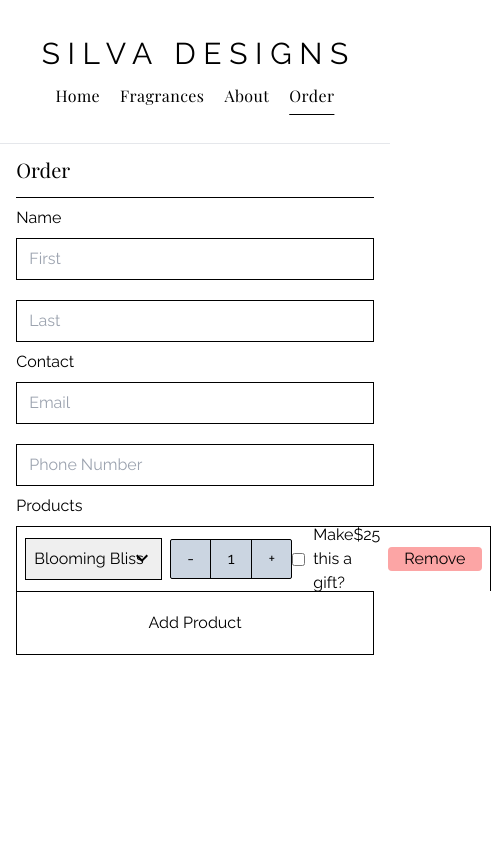
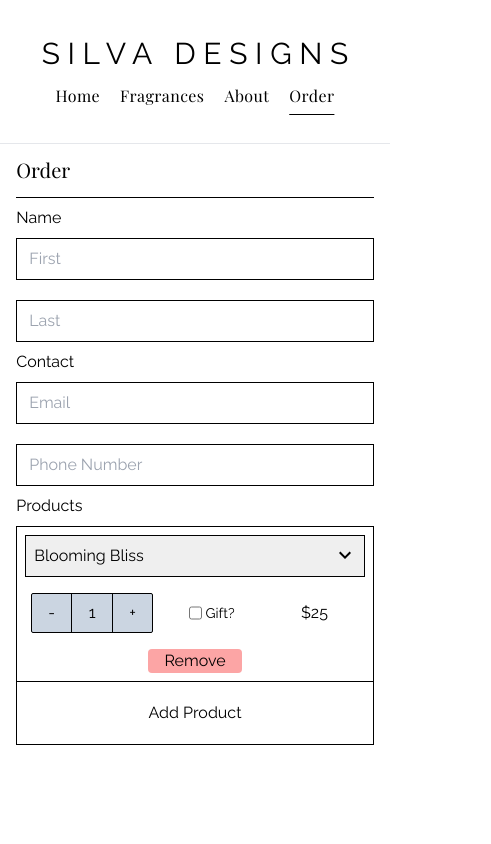
Before and after one commit to silva-tim/silva-designs, a React (Vite) app: page /order in a window 390 px wide. Shown: the top 844 px of the page, 491 px wide, since content can reach past the window. Built offline with nearby package versions, Linux system fonts and the light colour scheme.

Commit message:
Mobile design for productline done and order page is mostly done

```diff
--- a/src/components/ProductLine.tsx
+++ b/src/components/ProductLine.tsx
@@ -14,8 +14,8 @@ export default function ProductLine({ item }: props) {
   const [candles] = useState(getCandles());
 
   return (
-    <div className="flex h-16 items-center">
-      <div className="relative flex basis-5/12 p-2">
+    <div className="flex flex-wrap justify-center gap-2">
+      <div className="relative flex basis-full p-2">
         <select
           name="fragrance"
           value={item.fragrance}
@@ -33,11 +33,12 @@ export default function ProductLine({ item }: props) {
           <MdOutlineKeyboardArrowDown />
         </label>
       </div>
-      <div className="flex basis-2/12 justify-center">
+      <div className="flex basis-full justify-evenly">
+        <div className="flex basis-1/4 justify-center">
           <QuantityChanger item={item} />
         </div>
-      <div className="flex basis-3/12 justify-around">
-        <div className="flex items-center gap-2">
+        <div className="flex basis-1/4 items-center justify-center">
+          <div className="flex gap-1">
             <input
               type="checkbox"
               name="gift"
@@ -45,14 +46,17 @@ export default function ProductLine({ item }: props) {
               onChange={() => onGift(item.id)}
               checked={item.gift}
             />
-          <label htmlFor={`${item.id}`}>Make this a gift?</label>
+            <label className="text-sm" htmlFor={`${item.id}`}>
+              Gift?
+            </label>
           </div>
-        <span>
+        </div>
+        <div className="flex basis-1/4 items-center justify-center">
           <span>$</span>
-          {item.price}
-        </span>
+          <span>{item.price}</span>
         </div>
-      <div className="flex basis-2/12 justify-center p-2">
+      </div>
+      <div className="flex basis-full justify-center p-2">
         <button
           type="button"
           onClick={() => onRemoveProduct(item.id)}
--- a/tailwind.config.js
+++ b/tailwind.config.js
@@ -8,7 +8,7 @@ export default {
         playfair: ["Playfair Display", "sans-serif"],
       },
       colors: {
-        custGreen: ["#61A46F"],
+        custGreen: ["#6fa869"],
       },
     },
   },
```
Lines whose indentation alone changed are shown as unchanged.
